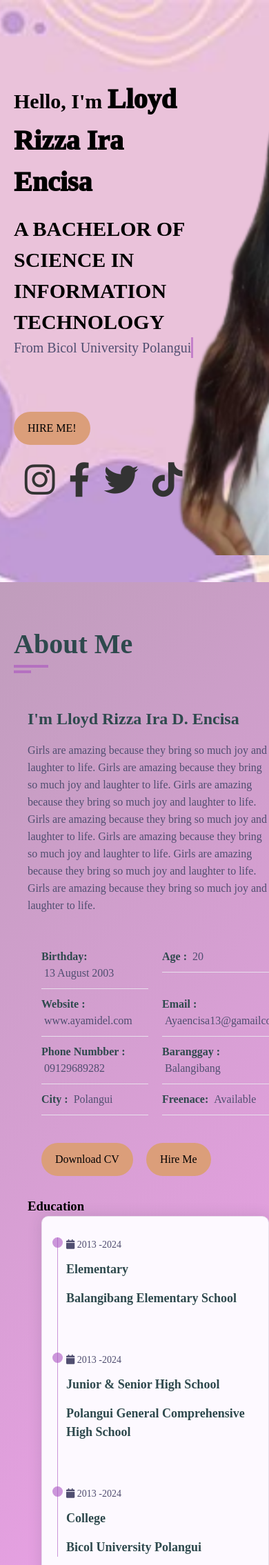
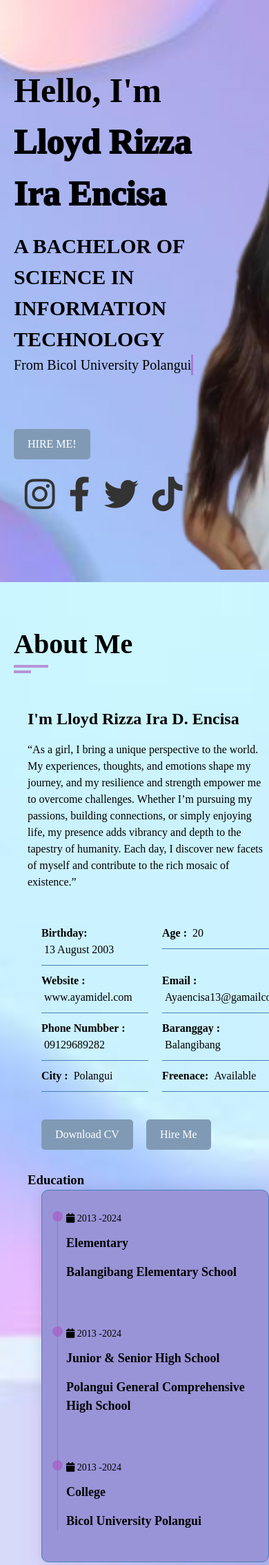
Before and after one commit to LRIEncisa/2024_BSIT--3-A-_Kawaii_LloydRizzaIra, a PHP site: page / in a window 390 px wide; the page is wider, and only the part inside the window is pictured. Shown: the top 2269 px of that part at 69% size. Run offline with PHP 8.4, Linux system fonts and the light colour scheme; some web fonts are replaced.

Commit message:
Add files via upload

```diff
--- a/Portfolio/index.html
+++ b/Portfolio/index.html
@@ -66,8 +66,7 @@
             <div class="about-content padd-15">
                 <div class="row">
                     <div class="about-text padd-15">
-                        <h3>I'm Lloyd Rizza Ira D. Encisa </h3>
-                        <p>Girls are amazing because they bring so much joy and laughter to life. Girls are amazing because they bring so much joy and laughter to life. Girls are amazing because they bring so much joy and laughter to life. Girls are amazing because they bring so much joy and laughter to life. Girls are amazing because they bring so much joy and laughter to life. Girls are amazing because they bring so much joy and laughter to life. Girls are amazing because they bring so much joy and laughter to life.</p>
+                        <h3>I'm Lloyd Rizza Ira D. Encisa </h3>“As a girl, I bring a unique perspective to the world. My experiences, thoughts, and emotions shape my journey, and my resilience and strength empower me to overcome challenges. Whether I’m pursuing my passions, building connections, or simply enjoying life, my presence adds vibrancy and depth to the tapestry of humanity. Each day, I discover new facets of myself and contribute to the rich mosaic of existence.” </p>
                     </div>
                 </div>
                 <div class="row">
--- a/Portfolio/script.js
+++ b/Portfolio/script.js
@@ -11,4 +11,5 @@ document.addEventListener("DOMContentLoaded", function() {
         }
     }
 
-    typeTex
+    typeText();
+});
--- a/Portfolio/style.css
+++ b/Portfolio/style.css
@@ -2,10 +2,10 @@
 :root
 {
     --bg-black-900:#f2f2fc;
-    --bg-black-100:#fdf9ff;
-    --bg-black-50:#e8dfec;
-    --text-black-900:#2e494d;
-    --text-black-700:#504e70;
+    --bg-black-100:#9994d7;
+    --bg-black-50:#4680ba;
+    --text-black-900:#000000;
+    --text-black-700:#000000;
 }
 .aside .Logo {
     width: 80%; /* Adjust the width as needed */
@@ -105,10 +105,11 @@ ul
     min-height: 100vh;
     display: block;
     opacity: 1;
-    background: linear-gradient(135deg, #c09dbc, #f0a1ec); /* Gradient background */
     min-height: 100vh;
     display: block;
     opacity: 1;
+    background: url('image/bg2.jpg') center/cover no-repeat;
+
 }
 .hidden
 {
@@ -172,7 +173,6 @@ ul
 {
     display: flex;
     flex-wrap: wrap;
-    position: relative;
 }
 .btn
 {
@@ -394,13 +391,13 @@ ul
     max-width: 60%;
 }
 h3.hello {
-    font-size: 30px;
+    font-size: 50px;
     margin: 15px 0;
     color: black;
 }
 
 h3.hello span /* name */ {
-    font-size: 40px;
+    font-size: 50px;
     font-weight: 1000;
     color: black;
 }
@@ -911,7 +908,69 @@ h3.my-profession /*Course*/
         flex: 0 0 100%;
         max-width: 100%;
     }
-}
+    .contact-form {
+        max-width: 600px;
+        margin: 0 auto;
+        padding: 20px;
+        background-color: #f9f9f9;
+        border-radius: 8px;
+    }
+
+    .form-item {
+        margin-bottom: 15px;
+    }
+
+    .form-group {
+        position: relative;
+    }
+
+    input[type="text"],
+    input[type="email"],
+    textarea {
+        width: 100%;
+        padding: 10px;
+        border: 1px solid #ccc;
+        border-radius: 4px;
+        font-size: 14px;
+    }
+
+    button[type="submit"] {
+        background-color: pink;
+        color: #fff;
+        border: none;
+        padding: 10px 20px;
+        border-radius: 4px;
+        cursor: pointer;
+    }
+
+    @media (max-width: 480px)
+    {
+        .contact-form {
+            padding: 10px;
+        }
+    }
+    contact-form {
+        max-width: 400px;
+        margin: 0 auto;
+    }
+    .form-group {
+        margin-bottom: 20px;
+    }
+    .form-control {
+        width: 100%;
+        padding: 10px;
+        border: 1px solid #ccc;
+        border-radius: 5px;
+    }
+    .btn {
+        background-color: #809ab5;
+        color: #ffffff;
+        border: none;
+        padding: 10px 20px;
+        border-radius: 5px;
+        cursor: pointer;
+    }
+
 :root {
     --yellow:#f9ca24;
 }
```
Also changed, not shown: other parts of Portfolio/style.css (+13 -15 lines), Portfolio/color-1.css (line endings or trailing spaces), Portfolio/image/bg.jpg, Portfolio/image/bg2.jpg (added), Portfolio/image/nav.jpg (added).
